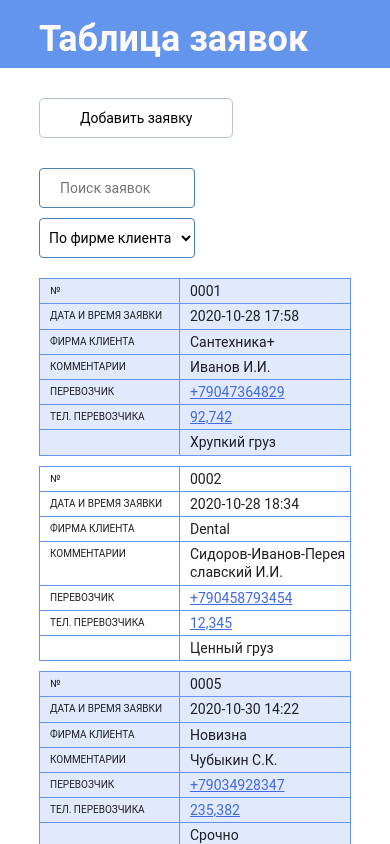
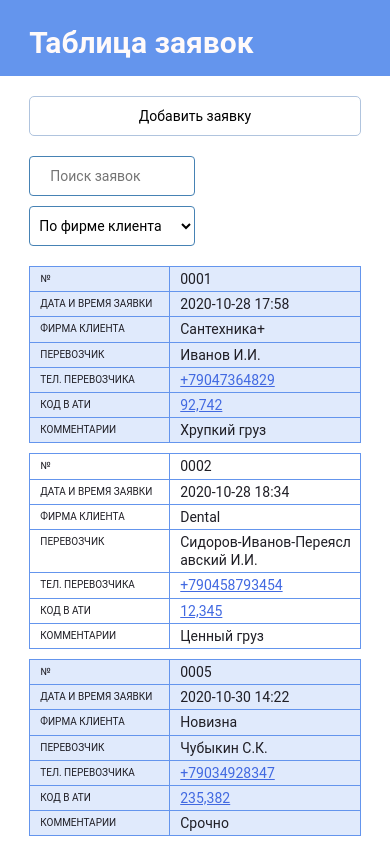
Before and after one commit to Pashua85/shipment-requests, a React (Create React App) app: page / in a window 390 px wide. Shown: the top 844 px of the page. Built offline with nearby package versions, Linux system fonts and the light colour scheme; data requests are answered from the project's data file.

Commit message:
change content width for mobile

```diff
--- a/src/components/app/style.ts
+++ b/src/components/app/style.ts
@@ -41,8 +41,21 @@ export const Main = styled.main`
   @media ${DEVICE.TAB_LAND} {
     padding-top: 30px;
   }
+
+  @media ${DEVICE.MOBILE} {
+    padding-top: 20px;
+    width: 85%;
+  }
+
+  @media ${DEVICE.MOBILE_S} {
+    width: 90%;
+  }
 `;
 
 export const CreateFormWrapper = styled.div`
   margin-bottom: 30px;
+
+  @media ${DEVICE.MOBILE} {
+    margin-bottom: 20px;
+  }
 `;
--- a/src/components/create-request-form/style.ts
+++ b/src/components/create-request-form/style.ts
@@ -1,4 +1,5 @@
 import styled from 'styled-components';
+import {DEVICE} from '../../variables';
 
 export const Container = styled.div`
 
@@ -25,4 +26,8 @@ export const OpenButton = styled.button`
   &:active {
     color: darkslategray;
   }
+
+  @media ${DEVICE.MOBILE} {
+    width: 100%;
+  }
 `;
--- a/src/components/header/style.ts
+++ b/src/components/header/style.ts
@@ -12,6 +12,19 @@ export const Container = styled.div`
   padding-bottom: 20px;
   padding-top: 30px;
   width: 80%;
+
+  @media ${DEVICE.MOBILE} {
+    padding-top: 25px;
+    padding-bottom: 15px;
+  }
+
+  @media ${DEVICE.MOBILE} {
+    width: 85%;
+  }
+
+  @media ${DEVICE.MOBILE_S} {
+    width: 90%;
+  }
 `;
 
 export const Title = styled.h1`
@@ -22,4 +35,9 @@ export const Title = styled.h1`
   @media ${DEVICE.TAB_LAND} {
     font-size: 36px;
   }
+
+  @media ${DEVICE.MOBILE} {
+    font-size: 30px;
+    line-height: 36px;
+  }
 `;
--- a/src/components/requests/style.ts
+++ b/src/components/requests/style.ts
@@ -103,19 +103,19 @@ export const TableCell = styled.td`
       content: 'Фирма клиента'
     }
 
-    &:nth-child(5):before {
+    &:nth-child(4):before {
       content: 'Перевозчик'
     }
 
-    &:nth-child(6):before {
+    &:nth-child(5):before {
       content: 'Тел. перевозчика'
     }
 
-    &:nth-child(4):before {
+    &:nth-child(6):before {
       content: 'Код в АТИ'
     }
 
-    &:nth-child(4):before {
+    &:nth-child(7):before {
       content: 'Комментарии'
     }
   }
```
